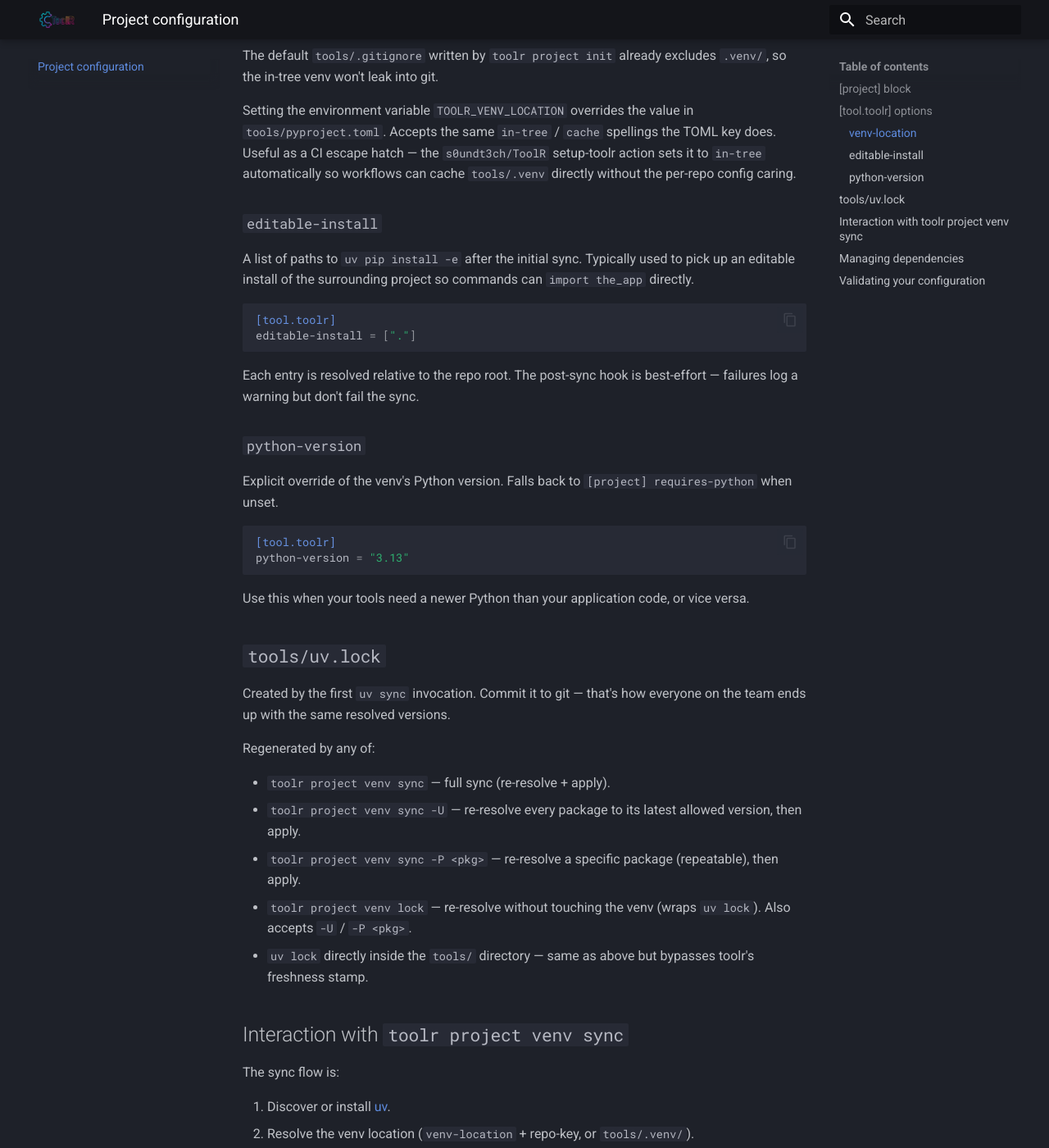
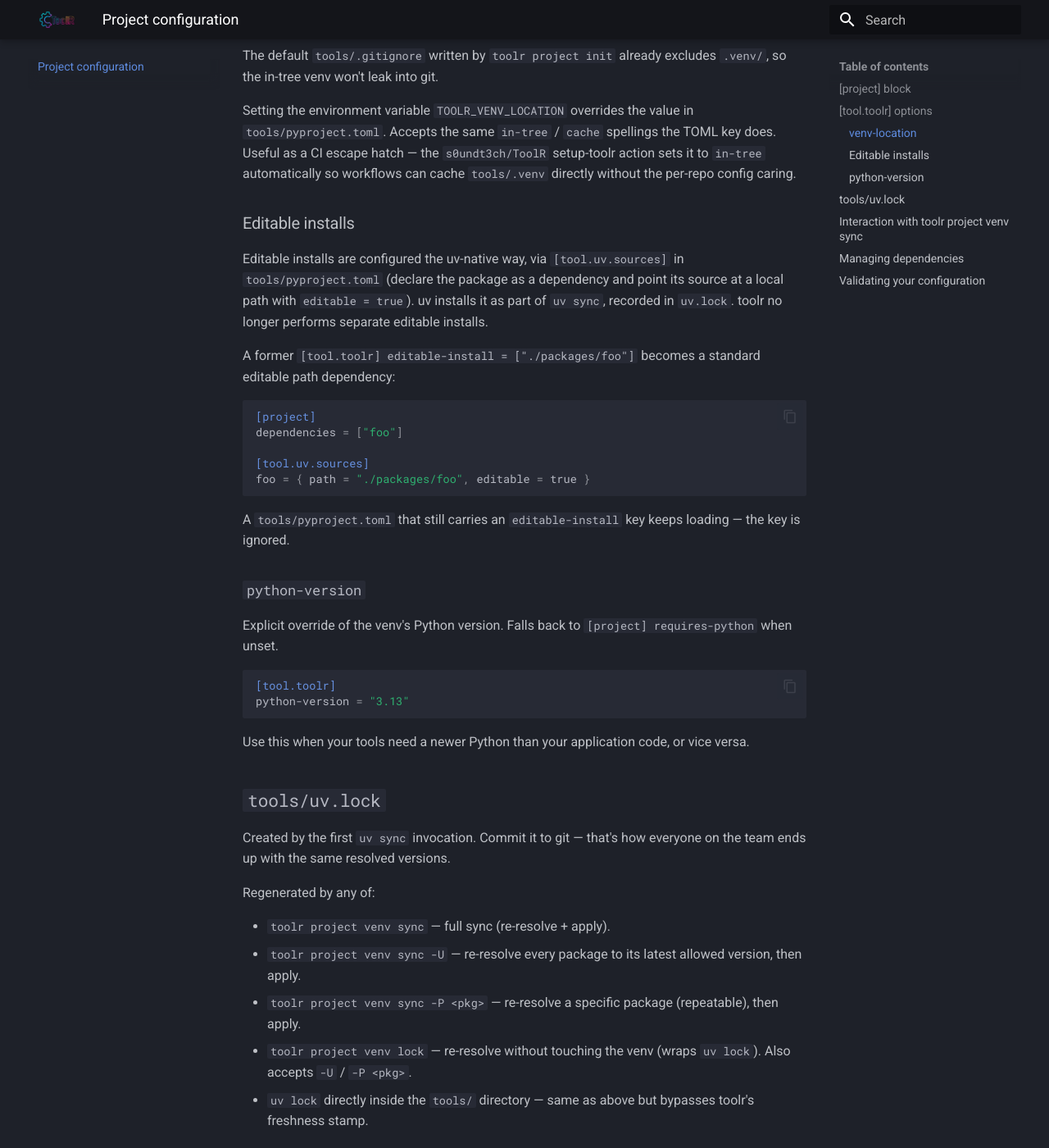
Before and after one commit to s0undt3ch/ToolR, an MkDocs documentation site: the page built from docs/project-config.md, in a window 1280 px wide and 1400 px high, scrolled down 1301 px. Shown: the whole window at 82% size. Built offline with MkDocs 1.6.1 and Material for MkDocs 9.7.7, drawn with Linux system fonts in a browser that asks for light colours; some of the changed text lies outside the part shown.

Commit message:
docs(config): document editable installs via [tool.uv.sources]; drop editable-install

````diff
--- a/docs/project-config.md
+++ b/docs/project-config.md
@@ -65,19 +65,27 @@ spellings the TOML key does. Useful as a CI escape hatch — the
 automatically so workflows can cache `tools/.venv` directly without
 the per-repo config caring.
 
-### `editable-install` {#editable-install}
+### Editable installs {#editable-install}
 
-A list of paths to `uv pip install -e` after the initial sync.
-Typically used to pick up an editable install of the surrounding
-project so commands can `import the_app` directly.
+Editable installs are configured the uv-native way, via
+`[tool.uv.sources]` in `tools/pyproject.toml` (declare the package as a
+dependency and point its source at a local path with `editable = true`).
+uv installs it as part of `uv sync`, recorded in `uv.lock`. toolr no
+longer performs separate editable installs.
+
+A former `[tool.toolr] editable-install = ["./packages/foo"]` becomes a
+standard editable path dependency:
 
 ```toml
-[tool.toolr]
-editable-install = ["."]
+[project]
+dependencies = ["foo"]
+
+[tool.uv.sources]
+foo = { path = "./packages/foo", editable = true }
 ```
 
-Each entry is resolved relative to the repo root. The post-sync hook
-is best-effort — failures log a warning but don't fail the sync.
+A `tools/pyproject.toml` that still carries an `editable-install` key
+keeps loading — the key is ignored.
 
 ### `python-version` {#python-version}
 
@@ -117,8 +125,7 @@ The sync flow is:
 2. Resolve the venv location (`venv-location` + repo-key, or
    `tools/.venv/`).
 3. Materialise / refresh the venv with `uv sync`.
-4. Apply each entry in `editable-install` via `uv pip install -e`.
-5. Verify the `toolr` Python package is present in the venv; refuse
+4. Verify the `toolr` Python package is present in the venv; refuse
    to proceed otherwise.
 
 `toolr project init` runs this same flow automatically after writing
````
